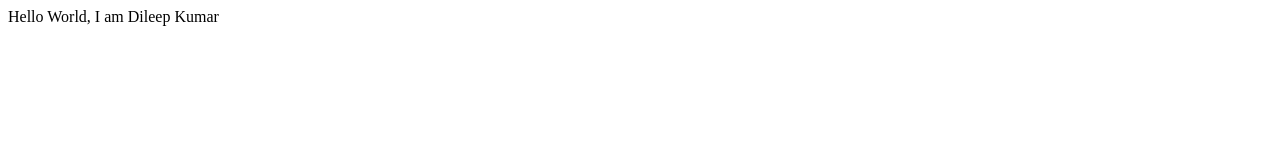
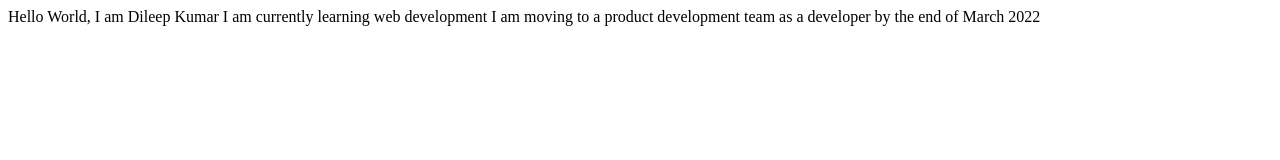
Before and after one commit to dileepkumar23/dileepkumar-portfolio, a plain HTML site: page index.html in a window 1280 px wide. Drawn offline with Linux system fonts and the light colour scheme.

Commit message:
docs: Update more details about me

```diff
--- a/index.html
+++ b/index.html
@@ -8,5 +8,7 @@
 </head>
 <body>
     Hello World, I am Dileep Kumar
+    I am currently learning web development
+    I am moving to a product development team as a developer by the end of March 2022
 </body>
 </html>
```
